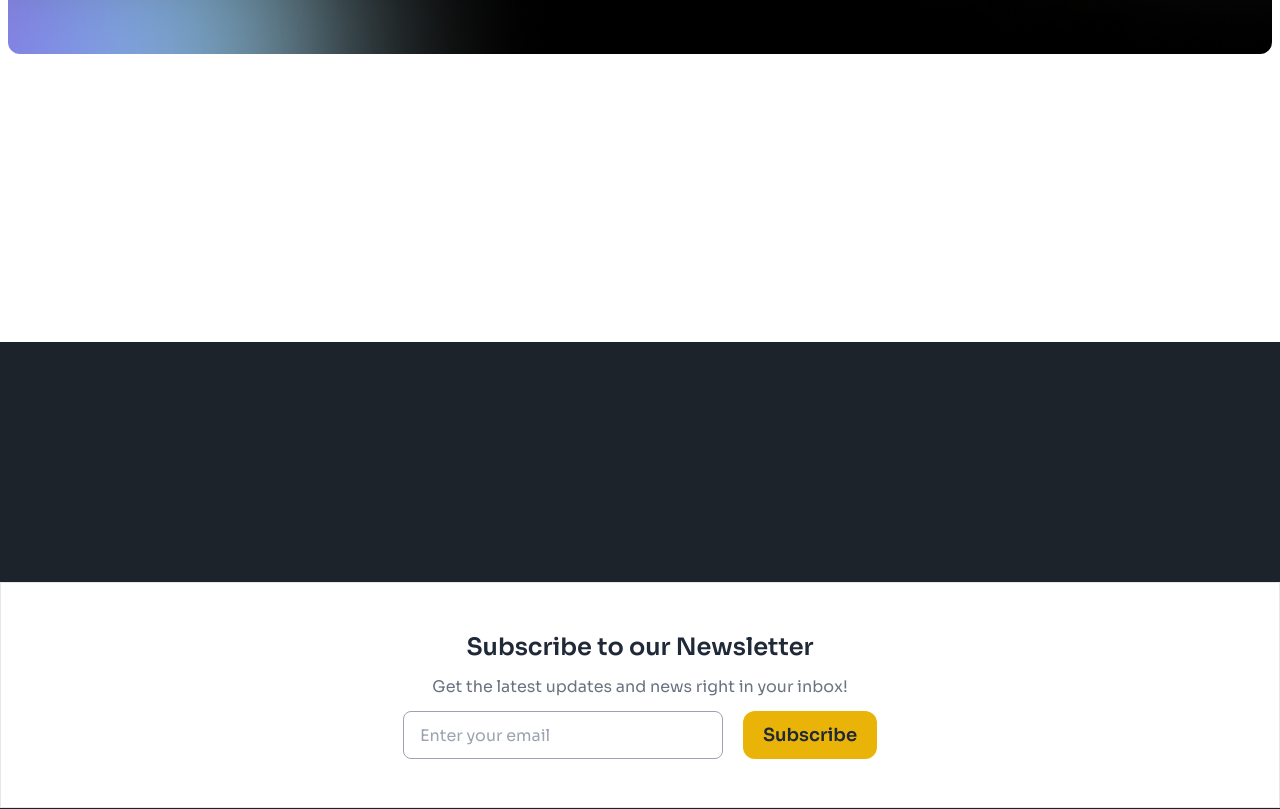
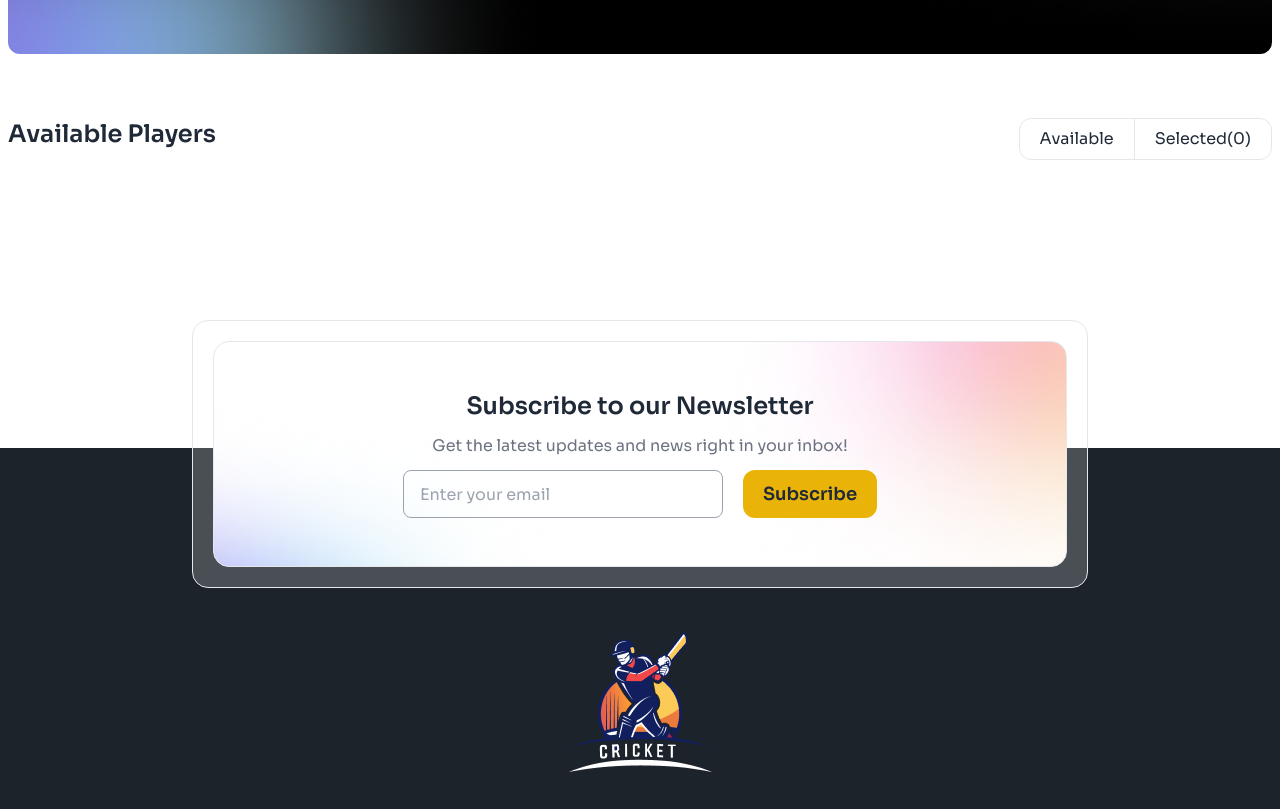
Before and after one commit to sheikhmuhammadantor/assignment-7-batch-10, a React (Vite) app: page / in a window 1280 px wide. Shown: the part 570-1379 px from the top of the page. Built offline with nearby package versions, Linux system fonts and the light colour scheme.

Commit message:
Subscribe Newsletter Section.

```diff
--- a/src/App.jsx
+++ b/src/App.jsx
@@ -1,6 +1,7 @@
 import Banner from "./components/Banner"
 import Footer from "./components/Footer"
 import Header from "./components/Header"
+import PlayerBar from "./components/PlayerBar"
 
 function App() {
 
@@ -9,6 +10,7 @@ function App() {
       <main className="container mx-auto px-2">
         <Header></Header>
         <Banner></Banner>
+        <PlayerBar></PlayerBar>
       </main>
       <Footer></Footer>
     </>
--- a/src/components/Banner.jsx
+++ b/src/components/Banner.jsx
@@ -2,7 +2,7 @@ import banner from '../assets/banner-main.png'
 
 export default function Banner() {
   return (
-    <div className="bg-hero-banner bg-no-repeat bg-cover rounded-xl mt-8 py-14 bg-black ">
+    <div className="bg-hero-banner bg-cover rounded-xl mt-8 py-14 bg-black ">
       <div className='text-center'>
         <img className='mx-auto' src={banner} alt="" />
         <h1 className='text-3xl text-white mt-6'>Assemble Your Ultimate Dream 11 Cricket Team</h1>
--- a/src/components/Footer.jsx
+++ b/src/components/Footer.jsx
@@ -2,21 +2,27 @@ import logo from '../assets/logo-footer.png'
 
 export default function Footer() {
     return (
-        <section className="mt-72 pt-60" data-theme="dark">
+        <section className="mt-72 pt-40 relative" data-theme="dark">
             {/* Subscribe Newsletter */}
-            <div className='border py-12' data-theme="light">
+            <section className='w-full px-5 absolute -top-32'>
+                <section className='p-5 border rounded-2xl max-w-4xl mx-auto bg-white bg-opacity-20'>
+                    <div className='border py-12 mx-auto rounded-2xl bg-hero-banner bg-cover' data-theme="light">
                         <h1 className='text-center text-2xl font-semibold'>Subscribe to our Newsletter</h1>
                         <p className='text-center my-3 text-gray-500'>Get the latest updates and news right in your inbox!</p>
-                <div className='text-center'>
-                    <label className="rounded-xl flex justify-center gap-5" htmlFor="email" data-theme="light">
-                        <input type="text" placeholder="Enter your email" className="input focus:outline-none border border-gray-400 w-full max-w-xs" />
+                        <div className=''>
+                            <label className="rounded-xl flex justify-center gap-5 bg-transparent" htmlFor="email" data-theme="light">
+                                <input type="text" placeholder="Enter your email" className="input focus:outline-none border border-gray-400 w-full max-w-xs bg-transparent" />
                                 <button className="bg-yellow-500 text-lg font-semibold px-5 rounded-xl">Subscribe</button>
                             </label>
                         </div>
                     </div>
+                </section>
+            </section>
+            {/* Footer Start */}
             <div>
                 <img className='mx-auto py-6' src={logo} alt="" />
             </div>
+            {/* Main Footer Section */}
             <footer className="footer p-10 container mx-auto place-items-center">
                 <nav>
                     <h6 className="footer-title">About Us</h6>
@@ -40,6 +46,7 @@ export default function Footer() {
                     </label>
                 </nav>
             </footer>
+            {/* CopyRights */}
             <div className="divider"></div>
             <h3 className="text-center pb-5">&copy;2024 ShadowCricket All Rights Reserved</h3>
         </section>
```
Lines whose indentation alone changed are shown as unchanged.
